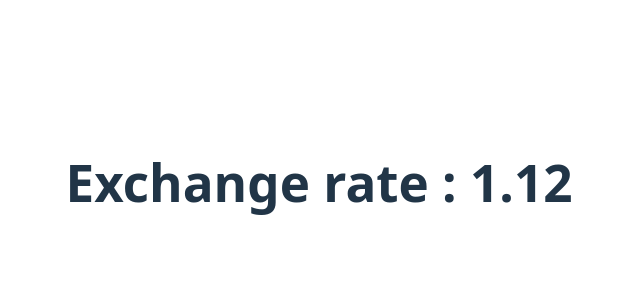
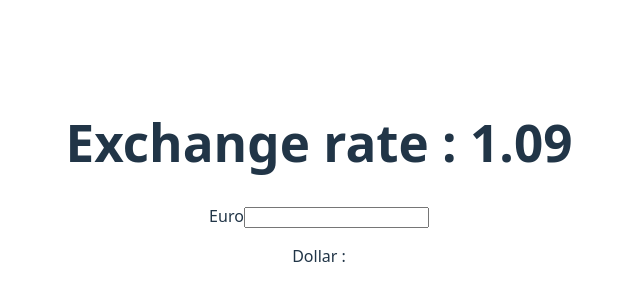
Before and after one commit to ElGueuzi/cacib-exchange-app, a React (Vite) app: page / in a window 1280 px wide. Shown: the part 218-518 px from the top of the page, without its empty margins (321-961 px from the left). Built offline with nearby package versions, Linux system fonts and the light colour scheme.

Commit message:
exchange component : convert euro to dollar

```diff
--- a/src/App.jsx
+++ b/src/App.jsx
@@ -1,5 +1,6 @@
 import { useEffect, useState } from 'react'
 import './App.css'
+import Exchange from './Exchange';
 
 function App() {
   const initailRate = 1.1;
@@ -19,6 +20,7 @@ function App() {
   return (
     <>
       <h1>Exchange rate : {rate}</h1>
+      <Exchange rate={rate} />
     </>
   )
 }
--- /dev/null
+++ b/src/Exchange.jsx
@@ -0,0 +1,29 @@
+import { useState } from "react"
+
+function Exchange({rate}) {
+    const [euro, setEuro] = useState('');
+    const [dollar, setDollar] = useState('');
+
+    function onChange(e) {
+        const newValue = e.target.value;
+        if (newValue !== '') {
+            setEuro(newValue);
+            setDollar((newValue * rate).toFixed(2));
+        } else {
+            setEuro('');
+            setDollar('');
+        }
+    }
+
+    return (
+        <div>
+            <label>
+                Euro
+                <input type="number" value={euro} onChange={onChange} />
+            </label>
+            <p>Dollar : {dollar}</p>
+        </div>
+    )
+}
+
+export default Exchange
```
